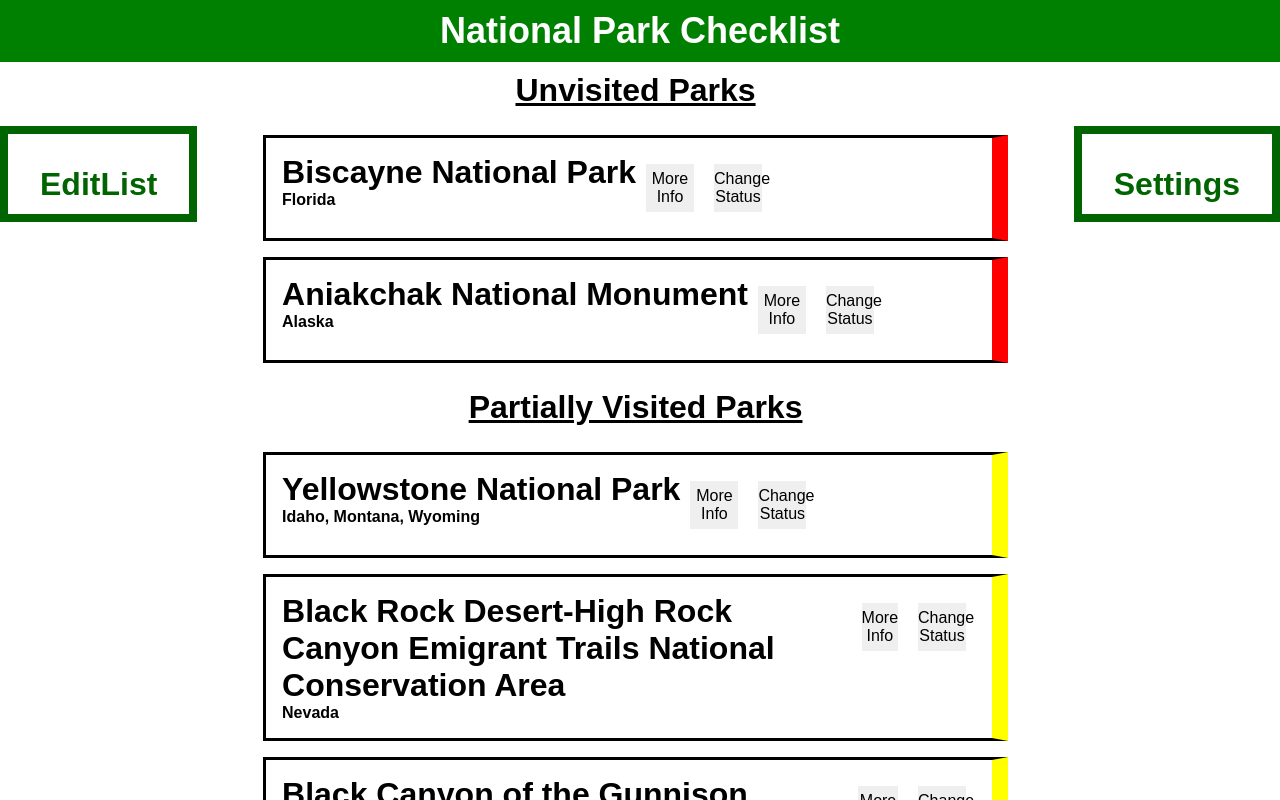
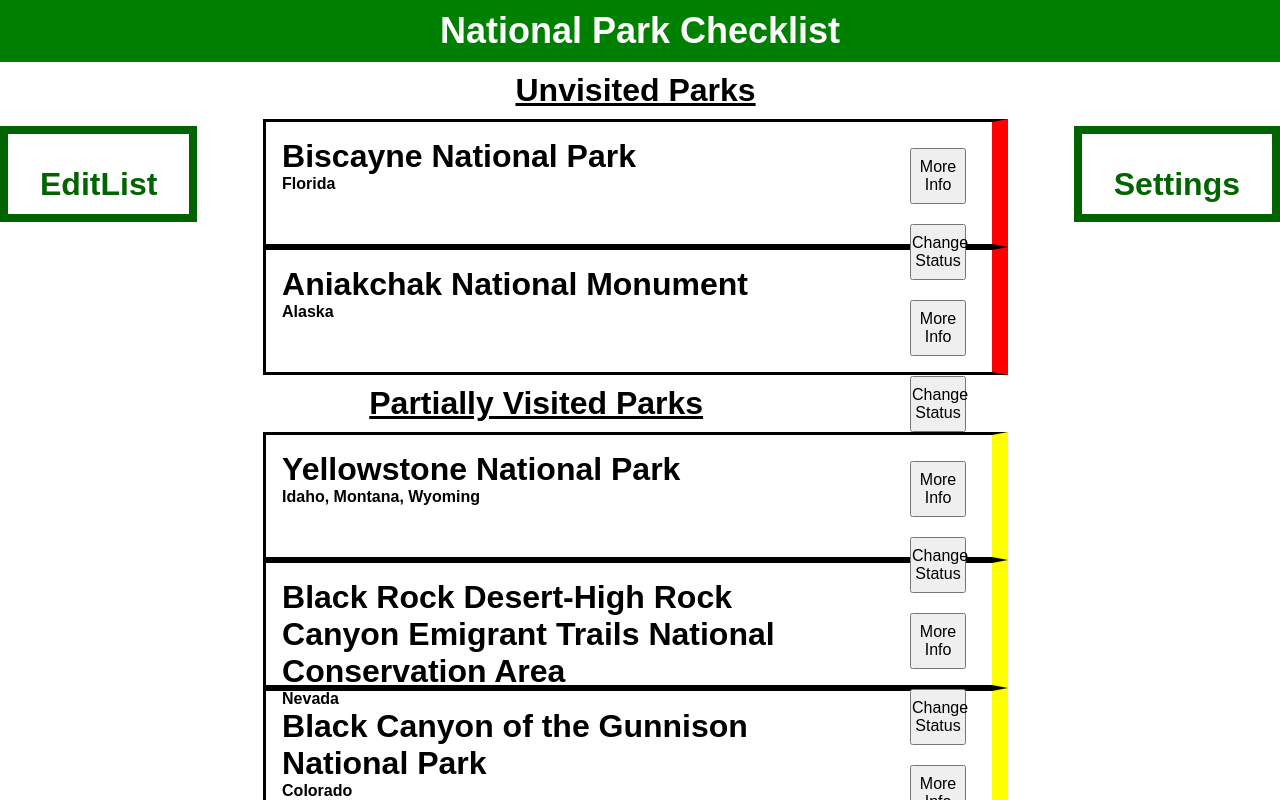
Before and after one commit to euouae682/national-park-checklist, a React (Create React App) app: page / in a window 1280 px wide. Shown: the top 800 px of the page. Built offline with nearby package versions, Linux system fonts and the light colour scheme.

Commit message:
Created a toggle function and cleaned up some css

```diff
--- a/src/components/MoreInfo.js
+++ b/src/components/MoreInfo.js
@@ -1,6 +1,8 @@
 export const MoreInfo = () => {
   return (
-    <div>MoreInfo</div>
+    <div>
+      <h1>MoreInfo</h1>
+    </div>
   )
 }
 
--- a/src/components/Park.js
+++ b/src/components/Park.js
@@ -1,7 +1,14 @@
 import { useState } from 'react'
+import MoreInfo from './MoreInfo.js';
 
 export const Park = ({ name, location, pstatus }) => {
     const [status, setStatus] = useState(pstatus);
+    const [showMore, setShowMore] = useState(false);
+
+    const showMoreInfo = () => {
+        console.log("clicked");
+        setShowMore(!showMore);
+    }
 
     return (
         <li className={status}>
@@ -9,8 +16,11 @@
                <h1>{ name }</h1>
                <h2>{ location }</h2>
             </div>
-            <button>More Info</button>
-            <button>Change Status</button>
+            <div className="buttons">
+                <button onClick={showMoreInfo} >More Info</button>
+                <button>Change Status</button>
+            </div>
+            {showMore && <MoreInfo />}
         </li>
     )
 }
--- a/src/index.css
+++ b/src/index.css
@@ -46,11 +46,12 @@
 
 /* Park styles */
 li {
-  display: flex;
   width: 85%;
+  height: 8em;
   border: 0.2em black solid;
-  margin: 1em auto;
   padding: 1em;
+  list-style: none;
+  margin: auto;
 }
 
 li h1 {
@@ -77,11 +78,22 @@
 }
 
 /* Button styles */
+.parkInfo {
+  width: 80%;
+  float: left;
+  overflow-x: hidden;
+}
+
 button {
+  width: 3.5em;
+  height: 3.5em;
+  margin: 10px;
   float: right;
-  width: 3em;
-  height: 3em;
-  margin: 10px;
+}
+
+.buttons {
+  width: 16%;
+  float: right;
 }
 
 /* Aside styles */
@@ -110,6 +122,6 @@
 }
 
 /* Debug styles */
-*, *::before, *::after {
-  border: red;
-}
+/* *, *::before, *::after {
+  border: 1px solid red;
+} */
```
